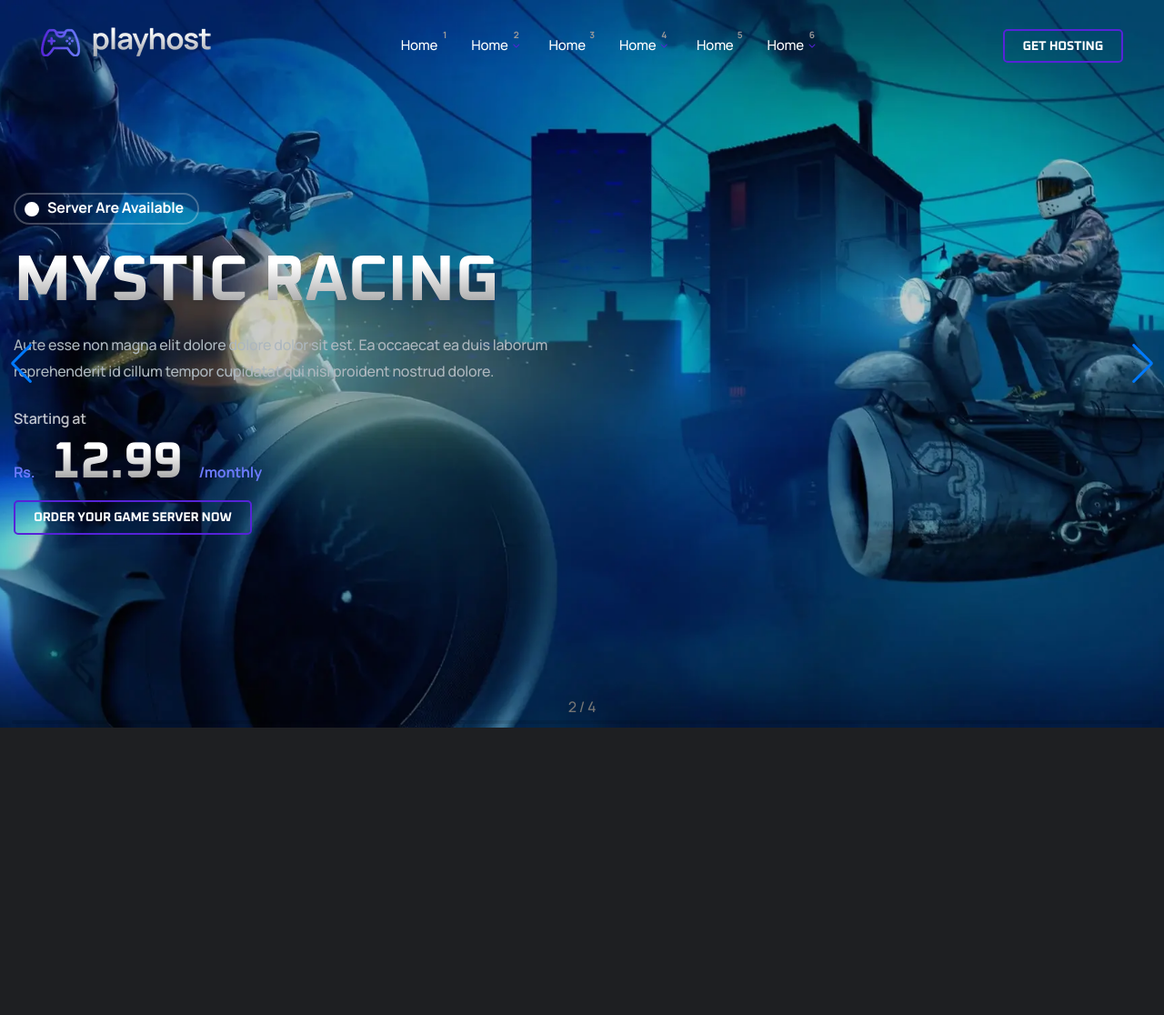
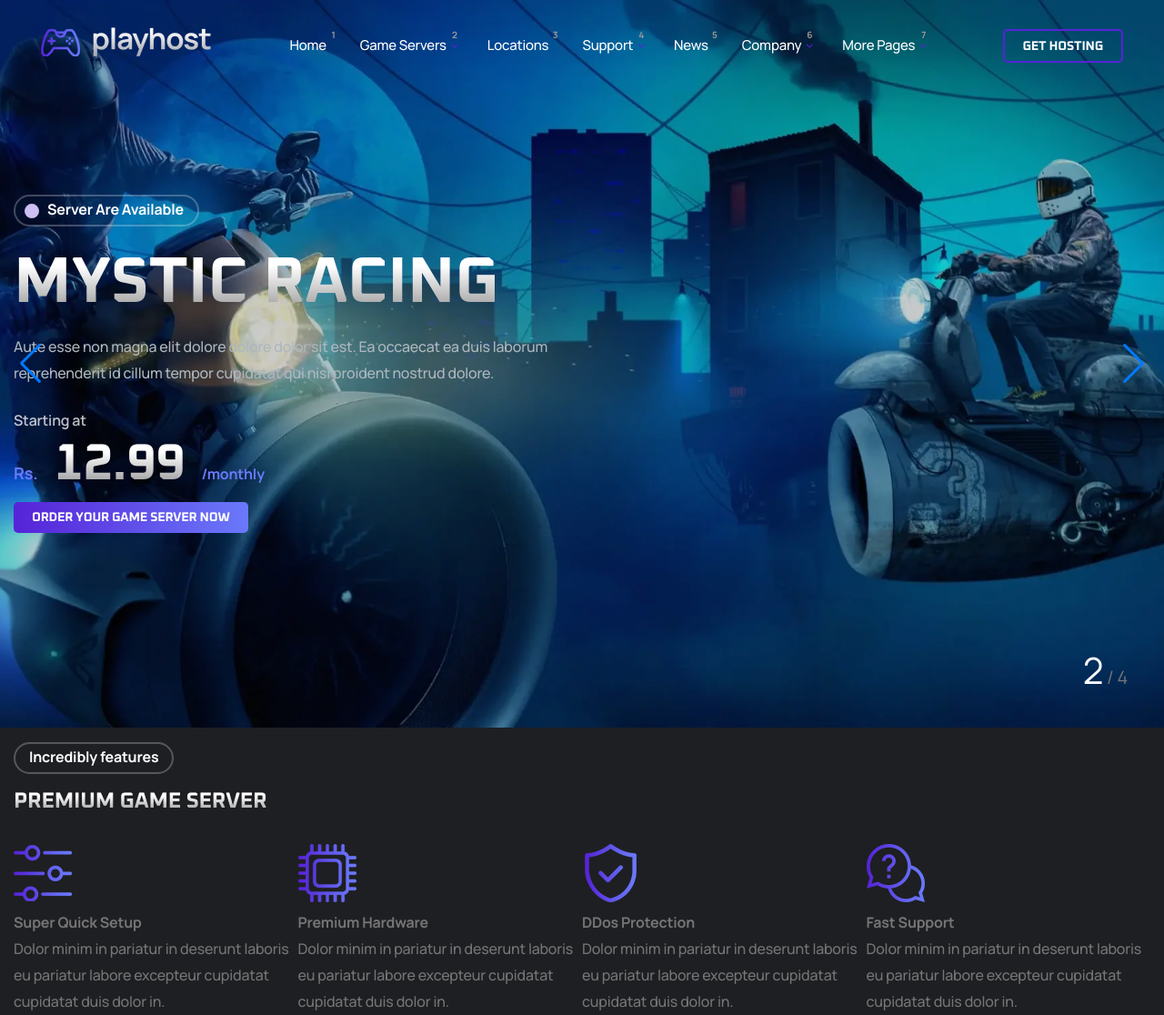
Before and after one commit to Dev-Nandgavkar/The-Gaming-Cafe-Project, a plain HTML site: page index.html in a window 1280 px wide. Shown: the whole page at 91% size. Before the commit the page ends 800 px from the top, so only its background shows below. Drawn offline with nearby package versions, Linux system fonts and the light colour scheme.

Commit message:
up-11-5-2024 3:07

```diff
--- a/CSS/styles.css
+++ b/CSS/styles.css
@@ -242,8 +242,50 @@ header.sticky ul{
 .d-cur{
     color: var(--secondary-color);
     font-weight: bold;
-    font-size: 16px;
+    font-size: 18px;
     margin-right: 15px;
 }
 
-/* 1:07:18 */
+.headerbgdata .btn{
+    border: none;
+    background: linear-gradient(to right,var(--primary-color), var(--secondary-color));
+}
+
+.headerbgdata .btn:hover{
+    color: #fff;
+    box-shadow: 0 0 40px 0 rgba(var(--primary-color-rgb), 1);
+
+}
+
+.swiper-pagination{
+    width: 100%;
+    font-size: 20px;
+    text-align: right;
+    position: absolute;
+    left: auto;
+    right: 40px;
+    bottom: 40px;
+    font-weight: 400;
+}
+
+.swiper-pagination-current{
+    color: #fff;
+    font-size: 40px;
+}
+
+.swiper-button-prev{
+    left: 20px;
+}
+
+.swiper-button-next{
+    right: 20px;
+}
+
+.swiper-scrollbar,
+.swiper-scrollbar-horizontal,
+.swiper-scrollbar-drag{
+    display: none;
+
+}
+
+/* 1:15:16 */
--- a/JS/script.js
+++ b/JS/script.js
@@ -7,5 +7,3 @@ window.addEventListener('scroll', ()=>{
         mainnav.classList.remove('sticky');
     }
 })
-
-// swiper
--- a/index.html
+++ b/index.html
@@ -59,11 +59,12 @@
           </div>
           <ul class="flex gap-2 header_menu">
             <li><a href="/" class="menu-item">Home</a></li>
-            <li><a href="/" class="menu-item">Home</a></li>
-            <li><a href="/" class="menu-item">Home</a></li>
-            <li><a href="/" class="menu-item">Home</a></li>
-            <li><a href="/" class="menu-item">Home</a></li>
-            <li><a href="/" class="menu-item">Home</a></li>
+            <li><a href="/" class="menu-item">Game Servers</a></li>
+            <li><a href="/" class="menu-item">Locations</a></li>
+            <li><a href="/" class="menu-item">Support</a></li>
+            <li><a href="/" class="menu-item">News</a></li>
+            <li><a href="/" class="menu-item">Company</a></li>
+            <li><a href="/" class="menu-item">More Pages</a></li>
           </ul>
 
           <div class="menu_side_area flex gap-1">
@@ -266,6 +267,64 @@
           </div>
         </div>
       </section>
+
+      <!-- Features -->
+
+      <section class="premiumserver">
+        <div class="container">
+          <div class="flex flex-wrap">
+            <div class="w-100">
+              <div class="subtitle mtb-1">Incredibly features</div>
+              <h2 class="title mb-1">Premium Game Server</h2>
+            </div>
+            <div class="w-100 flex mt-1 p_de_cont">
+              <div class="p_details">
+                <div>
+                  <img src="Images/icons/1.png" alt="icons" class="mb20" />
+                  <h4>Super Quick Setup</h4>
+                  <p>
+                    Dolor minim in pariatur in deserunt laboris eu pariatur
+                    labore excepteur cupidatat cupidatat duis dolor in.
+                  </p>
+                </div>
+              </div>
+
+              <div class="p_details">
+                <div>
+                  <img src="Images/icons/2.png" alt="icons" class="mb20" />
+                  <h4>Premium Hardware</h4>
+                  <p>
+                    Dolor minim in pariatur in deserunt laboris eu pariatur
+                    labore excepteur cupidatat cupidatat duis dolor in.
+                  </p>
+                </div>
+              </div>
+
+              <div class="p_details">
+                <div>
+                  <img src="Images/icons/3.png" alt="icons" class="mb20" />
+                  <h4>DDos Protection</h4>
+                  <p>
+                    Dolor minim in pariatur in deserunt laboris eu pariatur
+                    labore excepteur cupidatat cupidatat duis dolor in.
+                  </p>
+                </div>
+              </div>
+
+              <div class="p_details">
+                <div>
+                  <img src="Images/icons/4.png" alt="icons" class="mb20" />
+                  <h4>Fast Support</h4>
+                  <p>
+                    Dolor minim in pariatur in deserunt laboris eu pariatur
+                    labore excepteur cupidatat cupidatat duis dolor in.
+                  </p>
+                </div>
+              </div>
+            </div>
+          </div>
+        </div>
+      </section>
     </main>
     <!-- <div class="hmt"> </div> -->
 
```
